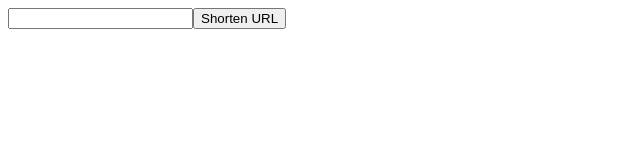
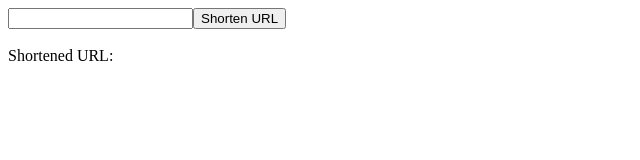
Before and after one commit to mascettimandy/react-frontend, a React (Create React App) app: page / in a window 1280 px wide. Shown: the top 160 px of the page, without its empty margins (0-640 px from the left). Built offline with nearby package versions, Linux system fonts and the light colour scheme.

Commit message:
update form to handle data

```diff
--- a/Form.js
+++ b/Form.js
@@ -1,14 +1,42 @@
 import React from "react";
+import { useState } from "react";
+import { gql } from "@apollo/client";
 
-function handleChange(evt) {
-  console.log("new value", evt.target.value);
-}
+export default function Form(props) {
+  const [formData, setFormData] = useState({
+    url: ""
+  });
 
-export default function Form() {
+  function handleChange(evt) {
+    console.log("form data", evt.target.value);
+  }
+
+  const handleSubmit = (evt) => {
+    evt.preventDefault();
+    props.client
+      .query({
+        query: gql`
+          query Query {
+            url
+            slug
+          }
+        `
+      })
+      .then((result) => console.log(result));
+  };
   return (
-    <form>
-      <input id="url" type="text" onChange={handleChange} />
+    <form onSubmit={handleSubmit}>
+      <input
+        id="url"
+        type="text"
+        onChange={handleChange}
+        value={formData.url}
+      />
       <input type="submit" value="Shorten URL" />
+      <br />
+      <br />
+      <label for="slug"> Shortened URL: </label>
+      <span id="slug" />
     </form>
   );
 }
--- a/src/index.js
+++ b/src/index.js
@@ -2,34 +2,17 @@ import React from "react";
 import { render } from "react-dom";
 import Form from "../Form";
 
-import {
-  ApolloClient,
-  InMemoryCache,
-  ApolloProvider,
-  useQuery,
-  gql
-} from "@apollo/client";
+import { ApolloProvider, ApolloClient, InMemoryCache } from "@apollo/client";
 
 const client = new ApolloClient({
   uri: "https://ekqg4k.sse.codesandbox.io/",
   cache: new InMemoryCache()
 });
 
-// client
-//   .query({
-//     query: gql`
-//       query Query {
-//         name
-//         book
-//       }
-//     `
-//   })
-//   .then((result) => console.log(result));
-
 function App() {
   return (
     <div>
-      <Form />
+      <Form client={client} />
     </div>
   );
 }
```
